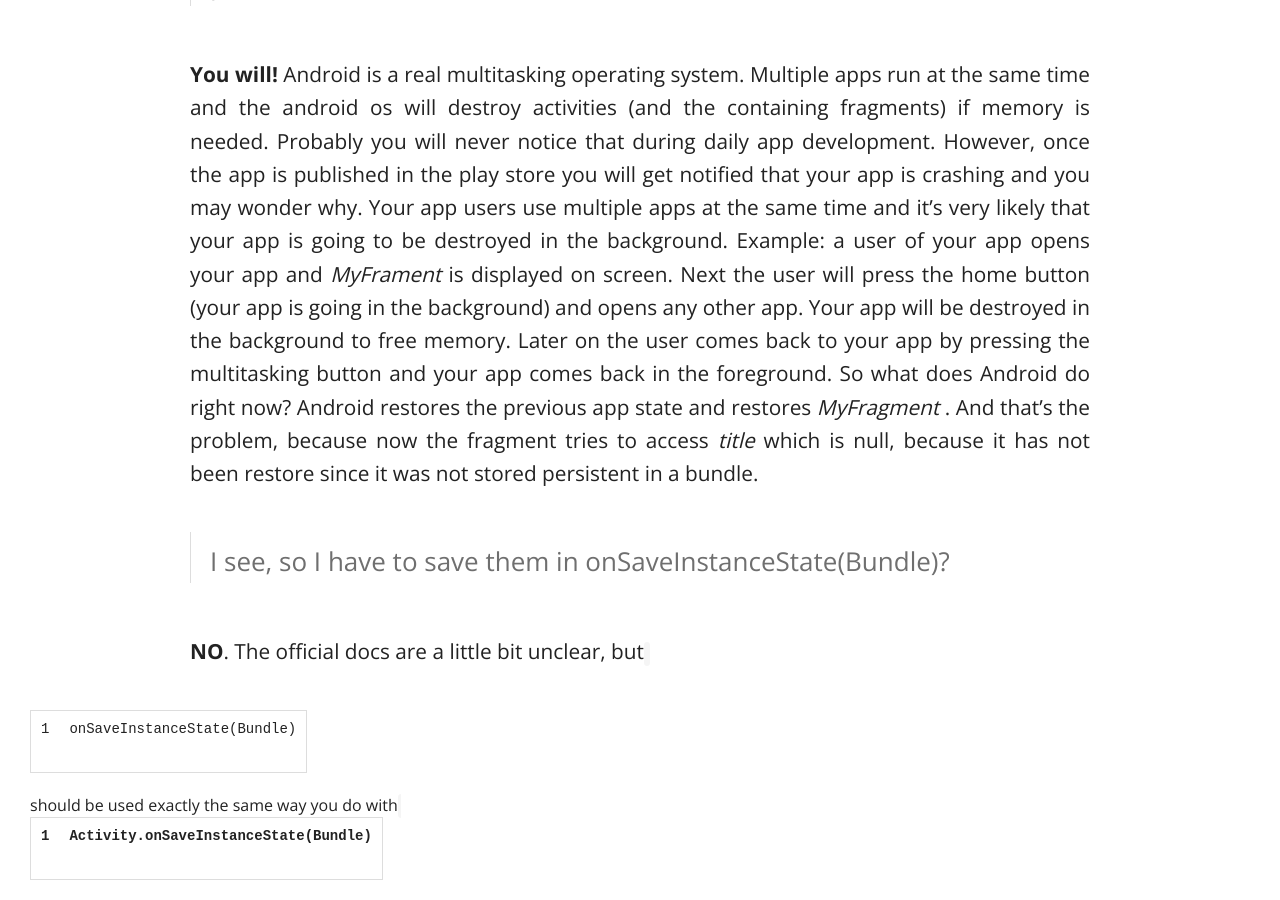
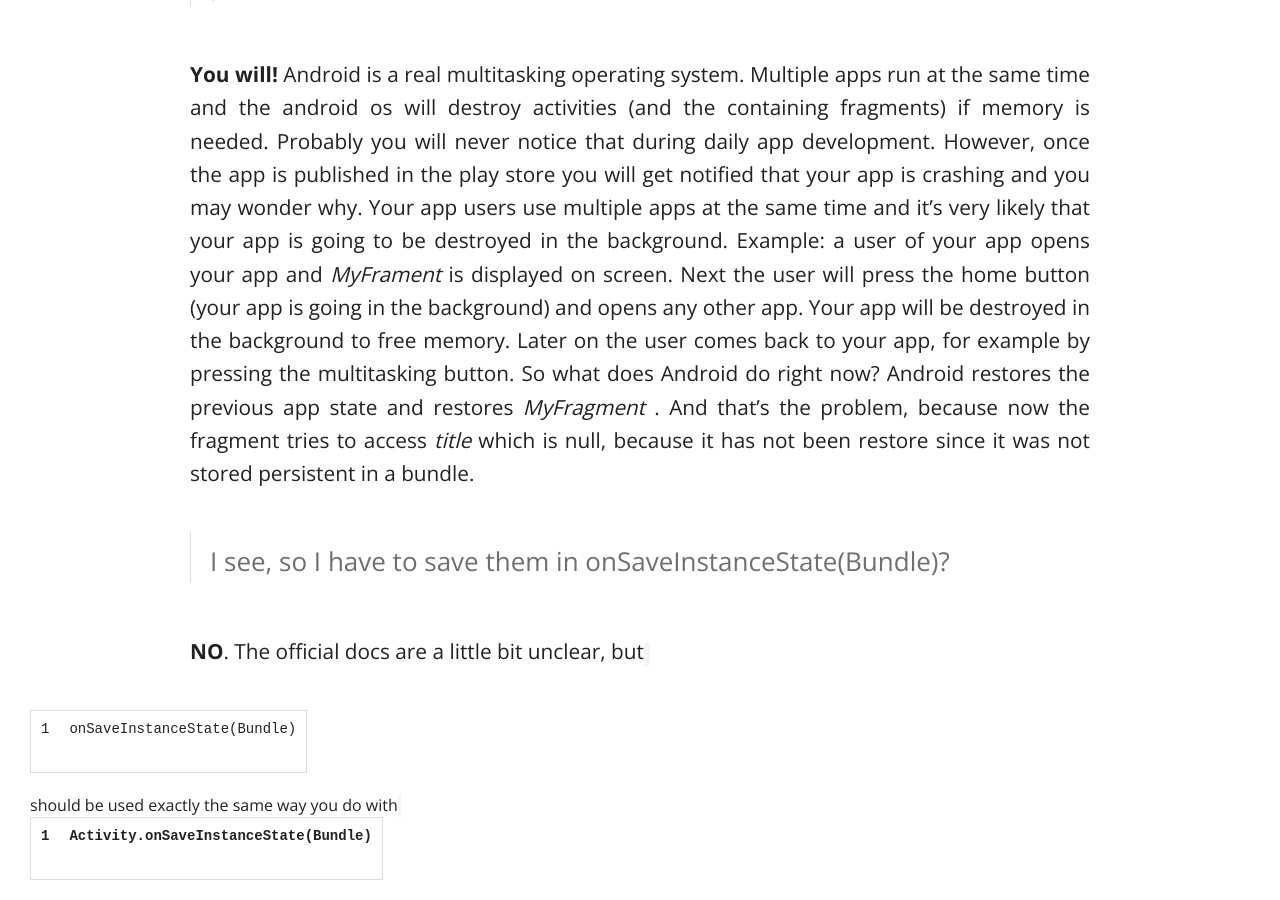
Before and after one commit to sockeqwe/website-old, a Jekyll site: the page built from _posts/2014-09-15-fragmentargs.md, in a window 1280 px wide and 900 px high, scrolled down 1762 px. Built offline with Jekyll 4.4.1, drawn with Linux system fonts in a browser that asks for light colours; nearby versions of some CDN libraries; comment, search, counter and statistics services are not loaded.

```diff
--- a/_posts/2014-09-15-fragmentargs.md
+++ b/_posts/2014-09-15-fragmentargs.md
@@ -43,7 +43,7 @@
 
 > It's ok, my app is locked in portrait. So I will never run into this problem.
 
-**You will!** Android is a real multitasking operating system. Multiple apps run at the same time and the android os will destroy activities (and the containing fragments) if memory is needed. Probably you will never notice that during daily app development. However, once the app is published in the play store you will get notified that your app is crashing and you may wonder why. Your app users use multiple apps at the same time and it's very likely that your app is going to be destroyed in the background. Example: a user of your app opens your app and _MyFrament_ is displayed on screen. Next the user will press the home button (your app is going in the background) and opens any other app. Your app will be destroyed in the background to free memory. Later on the user comes back to your app by pressing the multitasking button and your app comes back in the foreground. So what does Android do right now? Android restores the previous app state and restores _MyFragment_ . And that's the problem, because now the fragment tries to access _title_ which is null, because it has not been restore since it was not stored persistent in a bundle.
+**You will!** Android is a real multitasking operating system. Multiple apps run at the same time and the android os will destroy activities (and the containing fragments) if memory is needed. Probably you will never notice that during daily app development. However, once the app is published in the play store you will get notified that your app is crashing and you may wonder why. Your app users use multiple apps at the same time and it's very likely that your app is going to be destroyed in the background. Example: a user of your app opens your app and _MyFrament_ is displayed on screen. Next the user will press the home button (your app is going in the background) and opens any other app. Your app will be destroyed in the background to free memory. Later on the user comes back to your app, for example by pressing the multitasking button. So what does Android do right now? Android restores the previous app state and restores _MyFragment_ . And that's the problem, because now the fragment tries to access _title_ which is null, because it has not been restore since it was not stored persistent in a bundle.
 
 > I see, so I have to save them in onSaveInstanceState(Bundle)?
 
```
